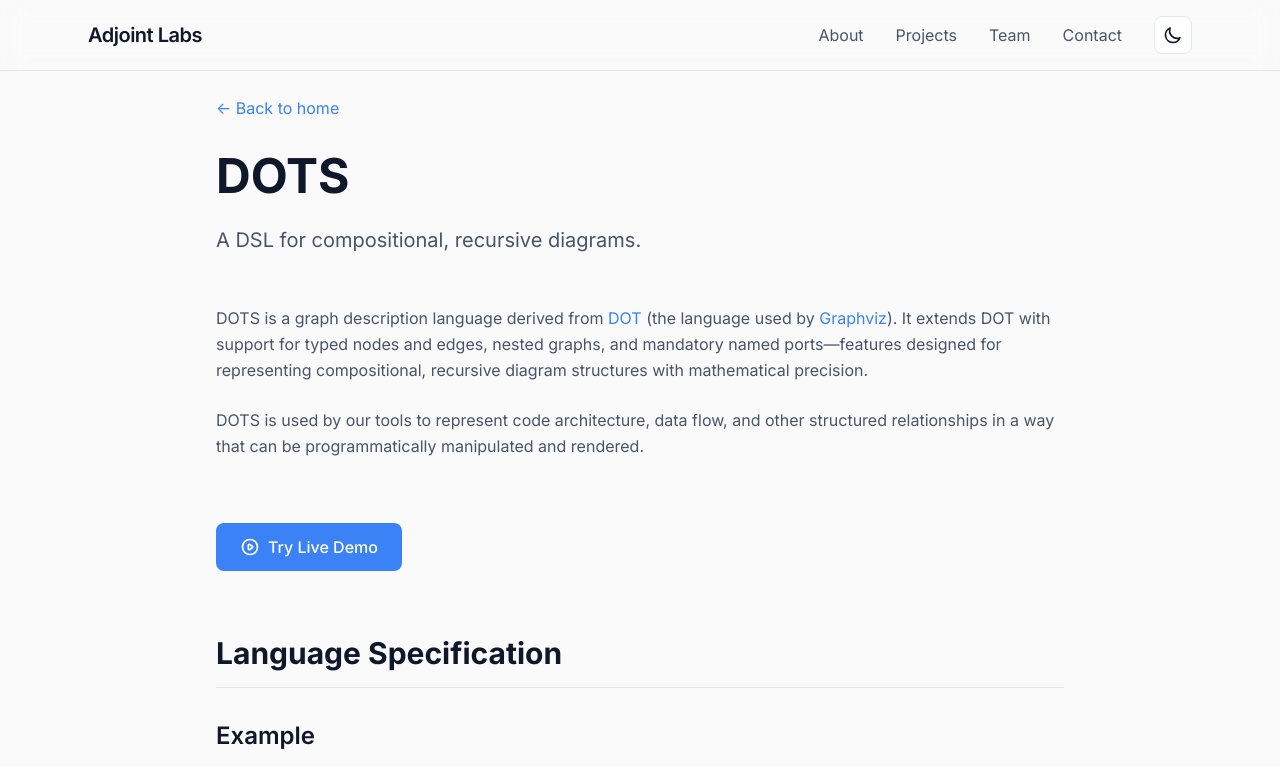
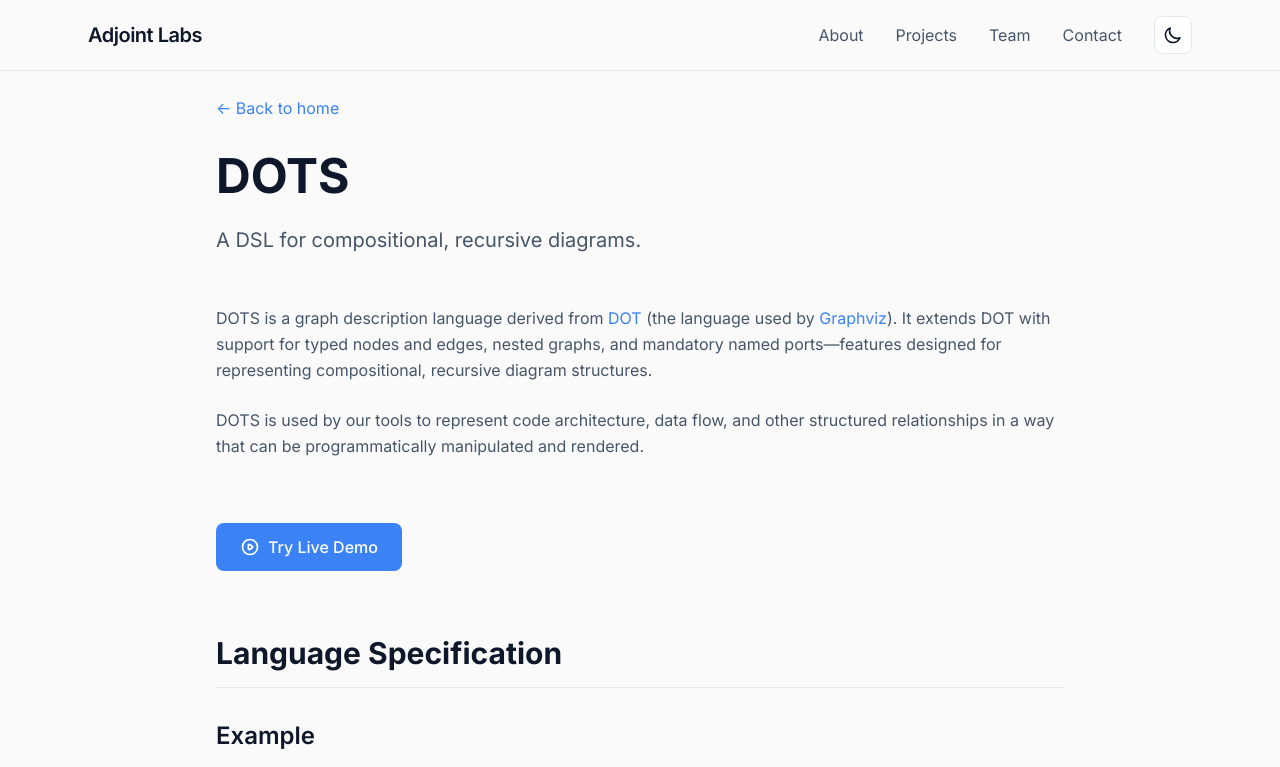
Before and after one commit to adjointlabs/adjointlabs.github.io, a React (Vite) app: page /dots in a window 1280 px wide. Shown: the top 767 px of the page. Built offline with nearby package versions, Linux system fonts and the light colour scheme.

Commit message:
minor edits

```diff
--- a/src/components/Hero.tsx
+++ b/src/components/Hero.tsx
@@ -1,9 +1,6 @@
-import { StringDiagram } from './StringDiagram';
-
 export function Hero() {
   return (
     <section className="min-h-screen flex items-center justify-center pt-20 relative overflow-hidden">
-      <StringDiagram />
       <div className="max-w-6xl mx-auto px-6 py-20 text-center relative z-10">
         <h1 className="text-4xl md:text-6xl lg:text-7xl font-bold text-[--color-text-primary] tracking-tight mb-6">
           See the Structure
--- a/src/pages/DotsPage.tsx
+++ b/src/pages/DotsPage.tsx
@@ -45,7 +45,7 @@ export function DotsPage() {
               >
                 Graphviz
               </a>
-              ). It extends DOT with support for typed nodes and edges, nested graphs, and mandatory named ports—features designed for representing compositional, recursive diagram structures with mathematical precision.
+              ). It extends DOT with support for typed nodes and edges, nested graphs, and mandatory named ports—features designed for representing compositional, recursive diagram structures.
             </p>
             <p className="text-[--color-text-secondary] leading-relaxed">
               DOTS is used by our tools to represent code architecture, data flow, and other structured relationships in a way that can be programmatically manipulated and rendered.
```
